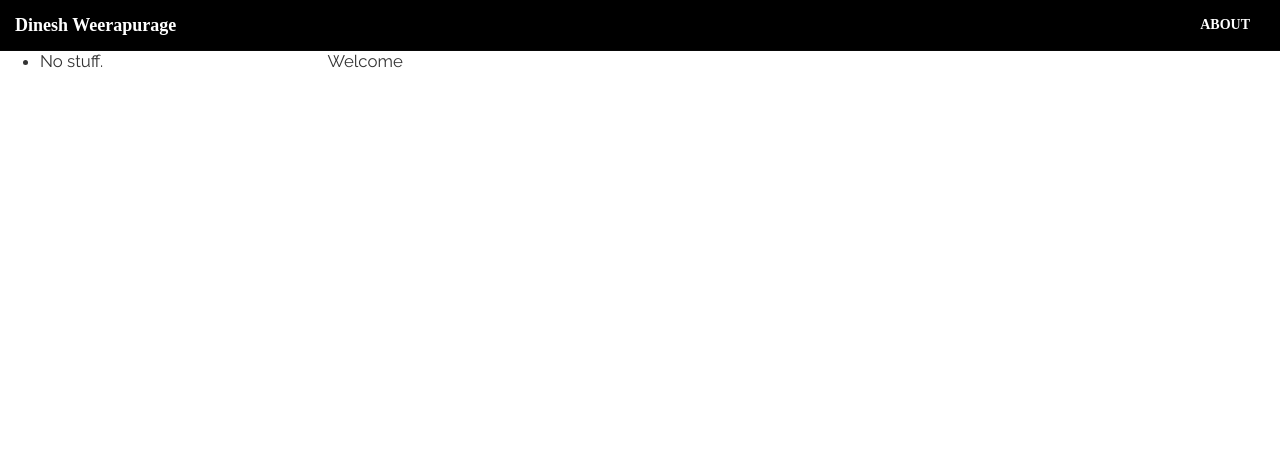
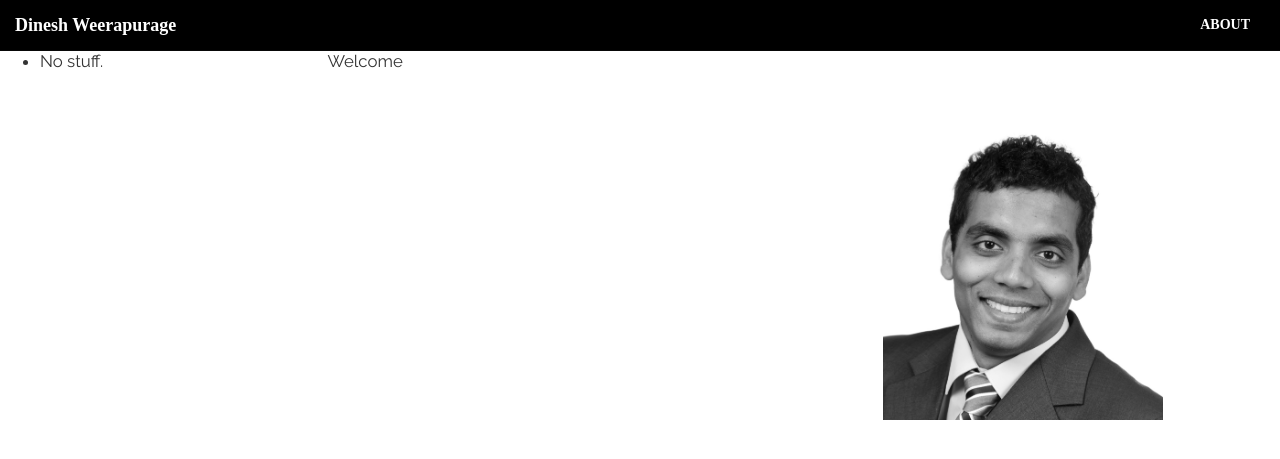
Before and after one commit to xydinesh/xydinesh.com, a Flask app: page / in a window 1280 px wide. Shown: the top 459 px of the page. Run offline with Flask 2, Linux system fonts and the light colour scheme; some libraries are stand-ins or nearby versions.

Commit message:
add an image to my website

```diff
--- a/xydinesh.com/static/content/site.css
+++ b/xydinesh.com/static/content/site.css
@@ -93,3 +93,14 @@ input[type="checkbox"].input-validation-error {
 #about > p {
     padding-top: 20px;
 }
+
+#dpicture {
+    margin: 70px 10px 0px 10px;
+    height: 300px;
+    width: 280px;
+}
+
+#dpicture > img {
+    height: 300px;
+    width: 280px;
+}
--- a/xydinesh.com/templates/layout.html
+++ b/xydinesh.com/templates/layout.html
@@ -46,8 +46,9 @@
                 <!--Body content-->
                 {% block content %}{% endblock %}
             </div>
-            <div class="col-lg-4">
+            <div id="dpicture" class="col-lg-4">
                 <!--Right Sidebar content-->
+                <img src="/static/images/dinesh.jpg" />
             </div>
         </div>
     </div>
```
Also changed, not shown: xydinesh.com/static/images/dinesh.jpg (added), 2 other files.
